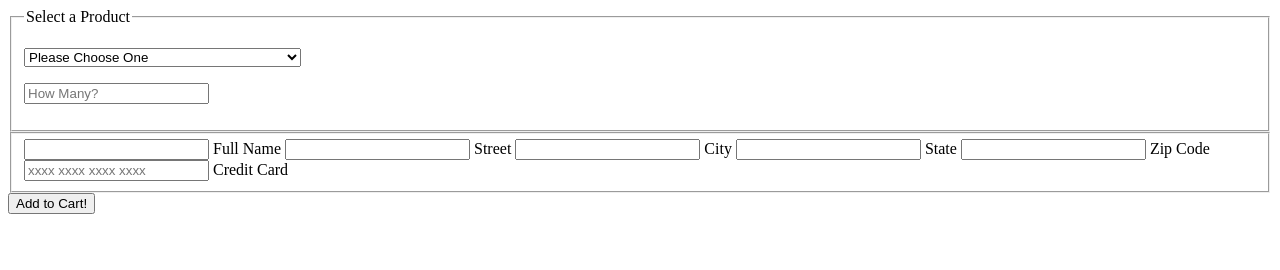
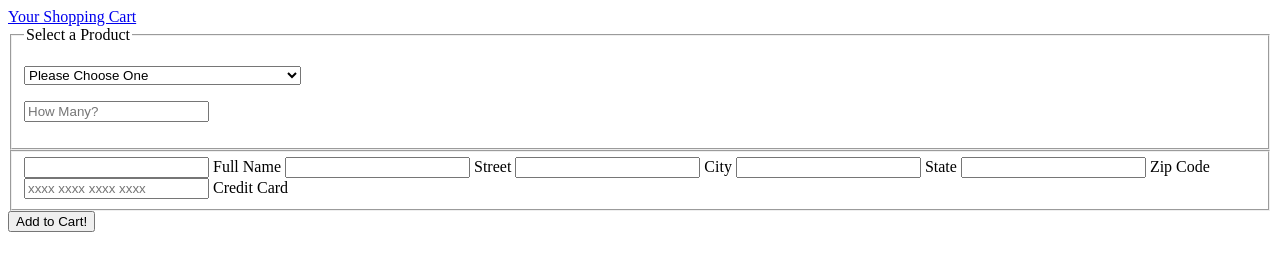
Before and after one commit to nothingnessbird/order-form, a plain HTML site: page index.html in a window 1280 px wide. Drawn offline with Linux system fonts and the light colour scheme.

Commit message:
gh-pages

```diff
--- a/index.html
+++ b/index.html
@@ -7,7 +7,7 @@
   </head>
   <body>
     <header>
-
+      <a href="cart.html">Your Shopping Cart</a>
     </header>
     <div id="form">
       <form id="order-form" action="index.html" method="post">
@@ -59,7 +59,6 @@
         <input type="submit" value="Add to Cart!" id="submit" />
       </form>
     </div>
-
   </body>
   <script type="text/javascript" src="app.js"></script>
 </html>
```
Also changed, not shown: app.js (+5 -7 lines).
